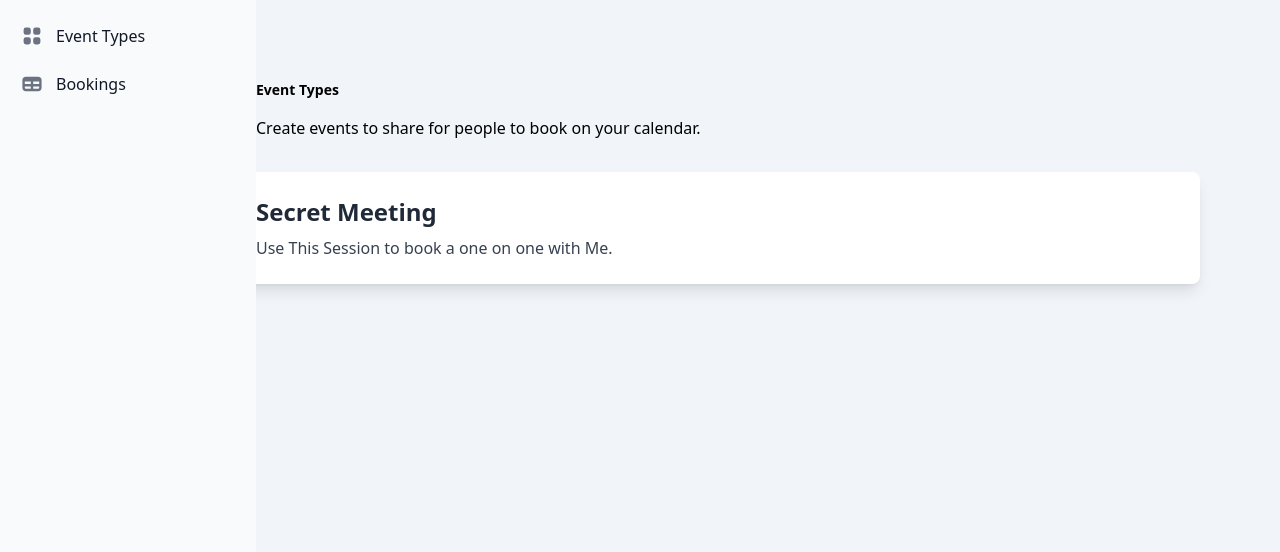
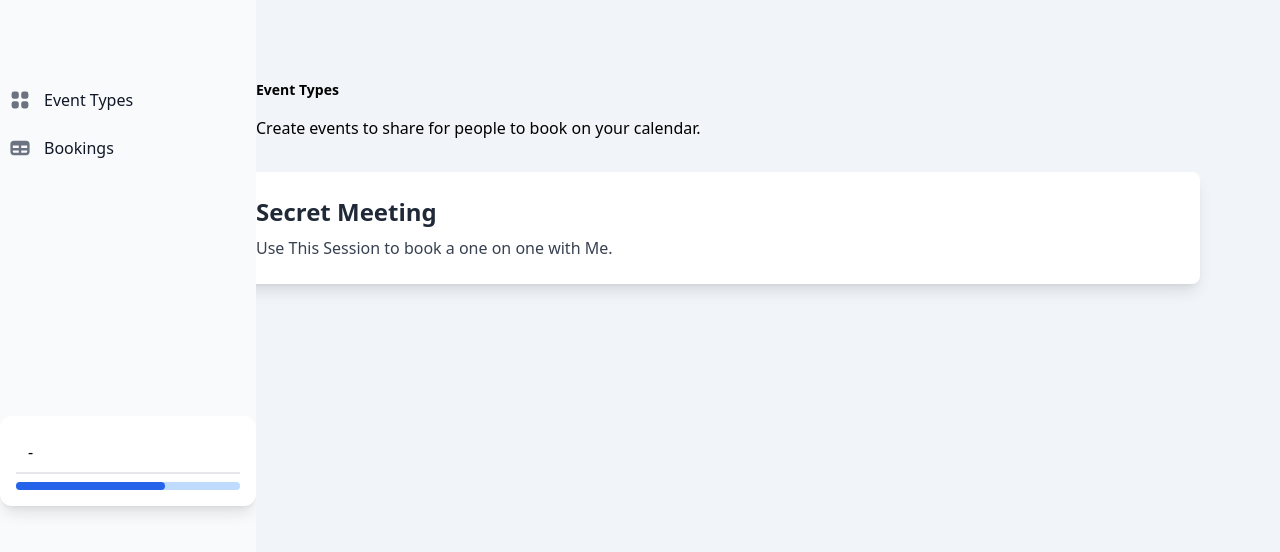
Before and after one commit to itisWasp/fs-simba-cal, a Next.js app: page / in a window 1280 px wide. Shown: the top 552 px of the page. Built offline with nearby package versions, Linux system fonts and the light colour scheme; no server answers; sample sign-in values are in the browser's storage.

Commit message:
Implemented Profile & Protected route

```diff
--- /dev/null
+++ b/HOC/requireAuthentication/index.tsx
@@ -0,0 +1,25 @@
+import { useRouter } from "next/router";
+
+type Props = {};
+
+const requireAuthentication = (WrappedComponent: any) => {
+  return (props: Props) => {
+    if (typeof window !== "undefined") {
+      const Router = useRouter();
+
+      const accessToken = localStorage.getItem("token");
+
+      // If there is no access token we redirect to "/" page.
+      if (!accessToken) {
+        Router.replace("/login");
+        return null;
+      }
+
+      return <WrappedComponent {...props} />;
+    }
+
+    return null;
+  };
+};
+
+export default requireAuthentication;
--- a/components/BookEvent.tsx
+++ b/components/BookEvent.tsx
@@ -90,6 +90,7 @@ const BookEvent = (props: Props) => {
                     type="text"
                     placeholder="Your Name"
                     onChange={(e) => setName(e.target.value)}
+                    required
                     className="
                         w-full
                         rounded
@@ -107,6 +108,7 @@ const BookEvent = (props: Props) => {
                   <input
                     type="email"
                     placeholder="Your Email"
+                    required
                     onChange={(e) => setEmail(e.target.value)}
                     className="
                         w-full
--- a/components/Login.tsx
+++ b/components/Login.tsx
@@ -42,7 +42,9 @@ function Login({}: Props) {
 
       const response = await axios.post(`/api/login`, body);
 
-      console.log(response?.data);
+      const accessToken = response.headers["auth-token"];
+
+      localStorage.setItem("token", accessToken);
 
       setEmail("");
       setPassword("");
--- a/components/Main.tsx
+++ b/components/Main.tsx
@@ -1,19 +1,40 @@
-import React from "react";
+import React, { useState, useEffect } from "react";
 import Link from "next/link";
+import axios from "axios";
+import requireAuthentication from "../HOC/requireAuthentication/index";
 
 type Props = {};
 
 const Booking = (props: Props) => {
+  const [firstname, setFirstname] = useState("");
+  const [lastname, setLastname] = useState("");
+
+  useEffect(() => {
+    const config: any = {
+      headers: {
+        "auth-token": localStorage.getItem("token"),
+      },
+    };
+    const getProfile = async () => {
+      const response = await axios.get(`/api/profile`, config);
+
+      console.log(response.data);
+      setFirstname(response.data.FirstName);
+      setLastname(response.data.LastName);
+    };
+
+    getProfile();
+  }, []);
+
   return (
     <section>
       <div className="float-left">
         <aside className="w-64" aria-label="Sidebar">
-          <div className="h-full h-screen min-h-screen px-3 py-4 overflow-y-auto bg-gray-50 dark:bg-blue-900">
+          <div className="h-full h-screen min-h-screen pt-20 overflow-y-auto px-50 bg-gray-50 dark:bg-blue-900">
             <ul className="space-y-2">
               <li>
                 <a
                   href="#"
-                  target="_blank"
                   className="flex items-center p-2 text-base font-normal text-gray-900 rounded-lg dark:text-white hover:bg-gray-100 dark:hover:bg-gray-700"
                 >
                   <svg
@@ -52,16 +73,41 @@ const Booking = (props: Props) => {
                   </span>
                 </a>
               </li>
+
+              <li>
+                <div className="flex flex-wrap pt-60 place-items-end">
+                  <div className="relative p-4 overflow-hidden bg-white shadow-lg rounded-xl w-72 md:w-96">
+                    <a href="#" className="block w-full h-full">
+                      <div className="flex items-center py-2 mb-2 border-b-2">
+                        {/* <img className='object-cover w-10 h-10 rounded-full' alt='User avatar' src='https://images.unsplash.com/photo-1477118476589-bff2c5c4cfbb?ixlib=rb-1.2.1&ixid=eyJhcHBfaWQiOjEyMDd9&auto=format&fit=crop&w=200&q=200'> */}
+
+                        <div className="pl-3">
+                          <div className="font-medium">
+                            {firstname.toLowerCase()}-{lastname.toLowerCase()}
+                          </div>
+                          {/* <div className="text-sm text-gray-600">
+                        Sr. Forntend Developer
+                      </div> */}
+                        </div>
+                      </div>
+                      <div className="w-full h-2 bg-blue-200 rounded-full">
+                        <div className="w-2/3 h-full text-xs text-center text-white bg-blue-600 rounded-full"></div>
+                      </div>
+                    </a>
+                  </div>
+                </div>
+              </li>
             </ul>
           </div>
         </aside>
       </div>
-      <Link href={"/mugisha-israel/secret"}>
+
       <div className="h-screen p-20 bg-slate-100">
         <h3 className="mb-4 text-sm font-bold text-dark-300">Event Types</h3>
         <p className="pb-8">
           Create events to share for people to book on your calendar.
         </p>
+        <Link href={"/mugisha-israel/secret"}>
           <div className="p-6 bg-white rounded-lg shadow-lg cursor-pointer">
             <h2 className="mb-2 text-2xl font-bold text-gray-800">
               Secret Meeting
@@ -70,10 +116,10 @@ const Booking = (props: Props) => {
               Use This Session to book a one on one with Me.
             </p>
           </div>
+        </Link>
       </div>
-      </Link>
     </section>
   );
 };
 
-export default Booking;
+export default requireAuthentication(Booking);
--- a/pages/api/login.ts
+++ b/pages/api/login.ts
@@ -8,6 +8,7 @@ const UserLogin: NextApiHandler = async (
   res: NextApiResponse
 ) => {
   const { Email, Password } = req.body;
+  const config: any = process.env.JWT_TOKEN_SECRET;
   // check if the email and passowrd exists in the database...
   const user = await prisma.user.findUnique({
     where: { email: Email },
@@ -28,8 +29,7 @@ const UserLogin: NextApiHandler = async (
           LastName: user.lastname,
         },
       },
-      "jfshffgjfgjfghefgfwj",
-      { expiresIn: process.env.TOKEN_EXPIRE }
+      config
     );
 
     res.setHeader("auth-token", token);
--- /dev/null
+++ b/pages/api/profile.ts
@@ -0,0 +1,35 @@
+import prisma from "../../lib/prisma";
+import jwt from "jsonwebtoken";
+import { NextApiHandler, NextApiRequest, NextApiResponse } from "next";
+
+const Profile: NextApiHandler = async (
+  req: NextApiRequest,
+  res: NextApiResponse
+) => {
+  const token: any = req.headers["auth-token"];
+  const config: any = process.env.JWT_TOKEN_SECRET;
+  if (!token) return res.status(401).json({ message: "Access Denied" });
+
+  try {
+    const verified: any = jwt.verify(token, config);
+
+    let profile = await prisma.user.findUnique({
+      where: { id: verified.user.id },
+    });
+
+    if (!profile) {
+      return res.status(404).json({
+        message: "No profile found",
+      });
+    }
+
+    return res.status(200).json({
+      FirstName: verified.user.FirstName,
+      LastName: verified.user.LastName,
+    });
+  } catch (error: any) {
+    res.status(500).json({ message: error.message });
+  }
+};
+
+export default Profile;
```
Also changed, not shown: services/verifyToken.ts (added, +9 -0 lines). Lines whose indentation alone changed are shown as unchanged.
